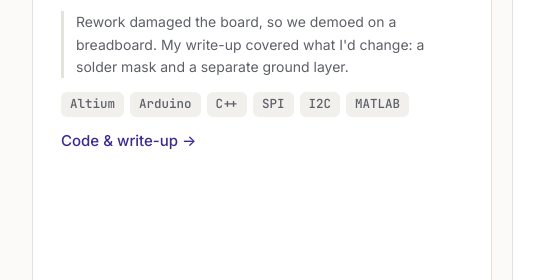
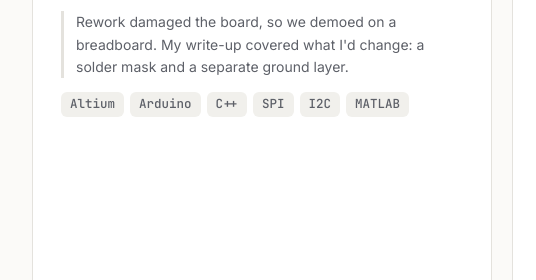
Before and after one commit to mmbaguette/mmbaguette.github.io, a plain HTML site: page index.html in a window 1280 px wide. Shown: the part 3184-3464 px from the top of the page, 138-674 px from the left. Drawn offline with Linux system fonts and the light colour scheme; grey boxes are pictures that could not be loaded.

Commit message:
Remove Smart Walking Aid repo link
Co-Authored-By: Claude Opus 5.5 <noreply@anthropic.com>
Claude-Session: https://claude.ai/code/session_011mWdYQA7M9uJjwNCN1Yixb

```diff
--- a/index.html
+++ b/index.html
@@ -255,7 +255,6 @@
       </ul>
       <p class="note">Rework damaged the board, so we demoed on a breadboard. My write-up covered what I'd change: a solder mask and a separate ground layer.</p>
       <div class="tags"><span class="tag">Altium</span><span class="tag">Arduino</span><span class="tag">C++</span><span class="tag">SPI</span><span class="tag">I2C</span><span class="tag">MATLAB</span></div>
-      <div class="links"><a href="https://github.com/mmbaguette/Smart-Walking-Aid">Code &amp; write-up →</a></div>
     </article>
 
     <article class="project">
```
